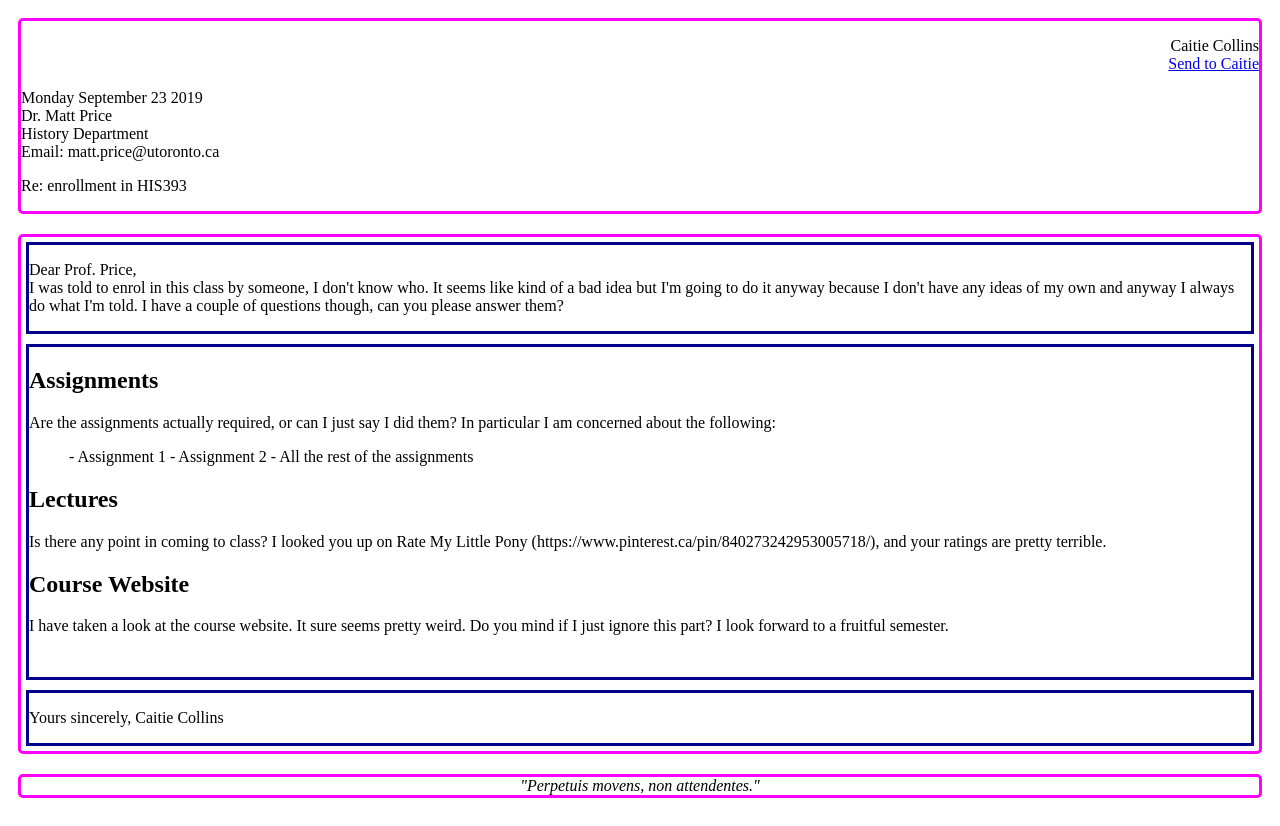
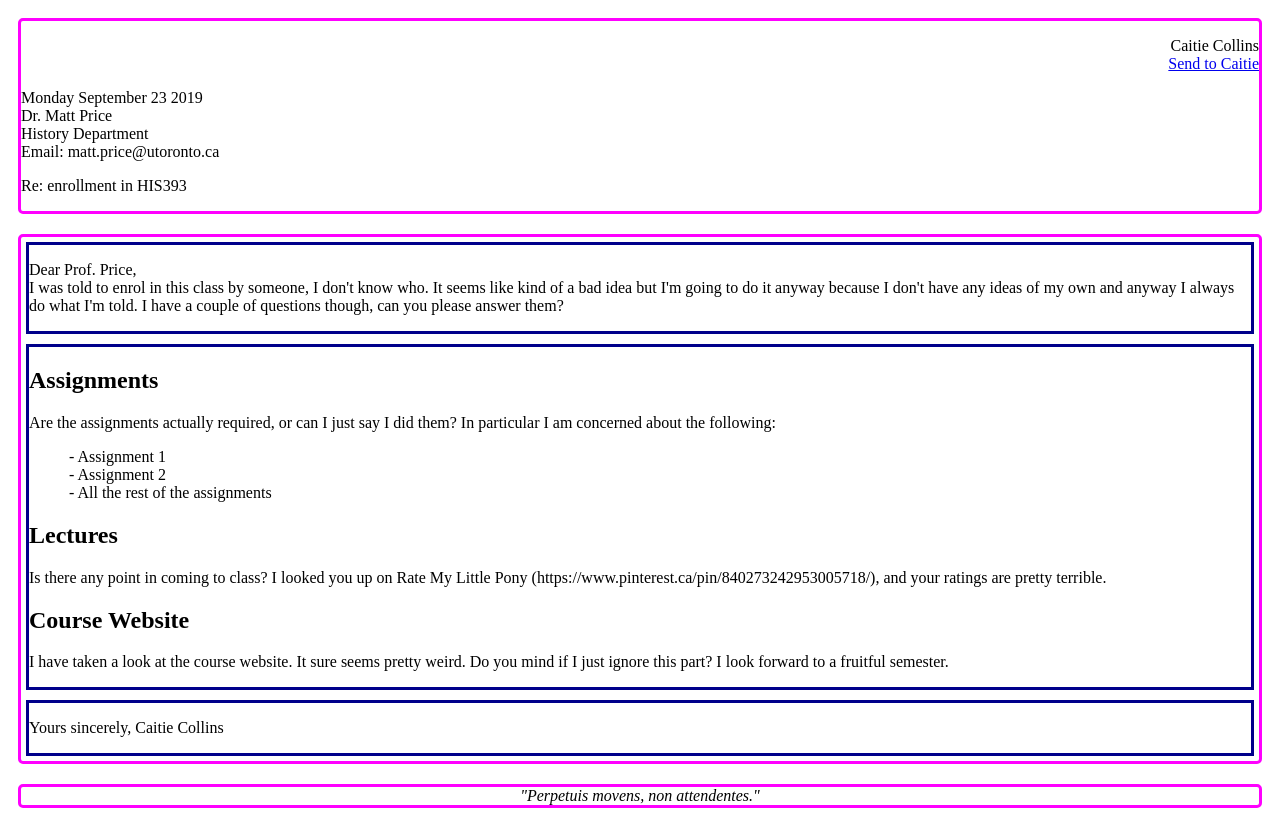
Before and after one commit to dh20199/01-blog-caitiec, a website: page 01/index.html in a window 1280 px wide. Drawn offline with Linux system fonts and the light colour scheme.

Commit message:
made changes to index.html

```diff
--- a/01/index.html
+++ b/01/index.html
@@ -55,9 +55,9 @@
                         <p>
                                         Are the assignments actually required, or can I just say I did them?  In particular I am concerned about the following: <br>
                                         <ul>
-                                                        - Assignment 1
-                                                        - Assignment 2
-                                                        - All the rest of the assignments
+                                                        - Assignment 1 <br>
+                                                        - Assignment 2 <br>
+                                                        - All the rest of the assignments <br>
                                         </ul>
 
                         </p>
--- a/package.json
+++ b/package.json
@@ -7,7 +7,7 @@
     "test": "mocha -t 0 test/test.js   --reporter mochawesome --reporter-options reportDir=TestResults,reportFilename=testresults",
     "test-less-confusing": "mocha -t 0 test/test.js --reporter mochawesome --reporter-options reportDir=TestResults,reportFilename=testresults || true",
     "watch": "mocha -t 0 test/test.js   --reporter mochawesome --reporter-options reportDir=TestResults,reportFilename=testresults -w",
-    "test-main-only" : "mocha -t 0 test/test.js --grep \"Reflection\" --invert   --reporter mochawesome --reporter-options reportDir=TestResults,reportFilename=testresults"
+    "test-main-only": "mocha -t 0 test/test.js --grep \"Reflection\" --invert   --reporter mochawesome --reporter-options reportDir=TestResults,reportFilename=testresults"
   },
   "repository": {
     "type": "git",
@@ -26,7 +26,8 @@
   "dependencies": {
     "cheerio": "^1.0.0-rc.3",
     "jquery": "^3.4.1",
-    "jsdom": "^15.1.1"
+    "jsdom": "^15.1.1",
+    "test": "^0.6.0"
   },
   "devDependencies": {
     "chai": "^4.2.0",
```
